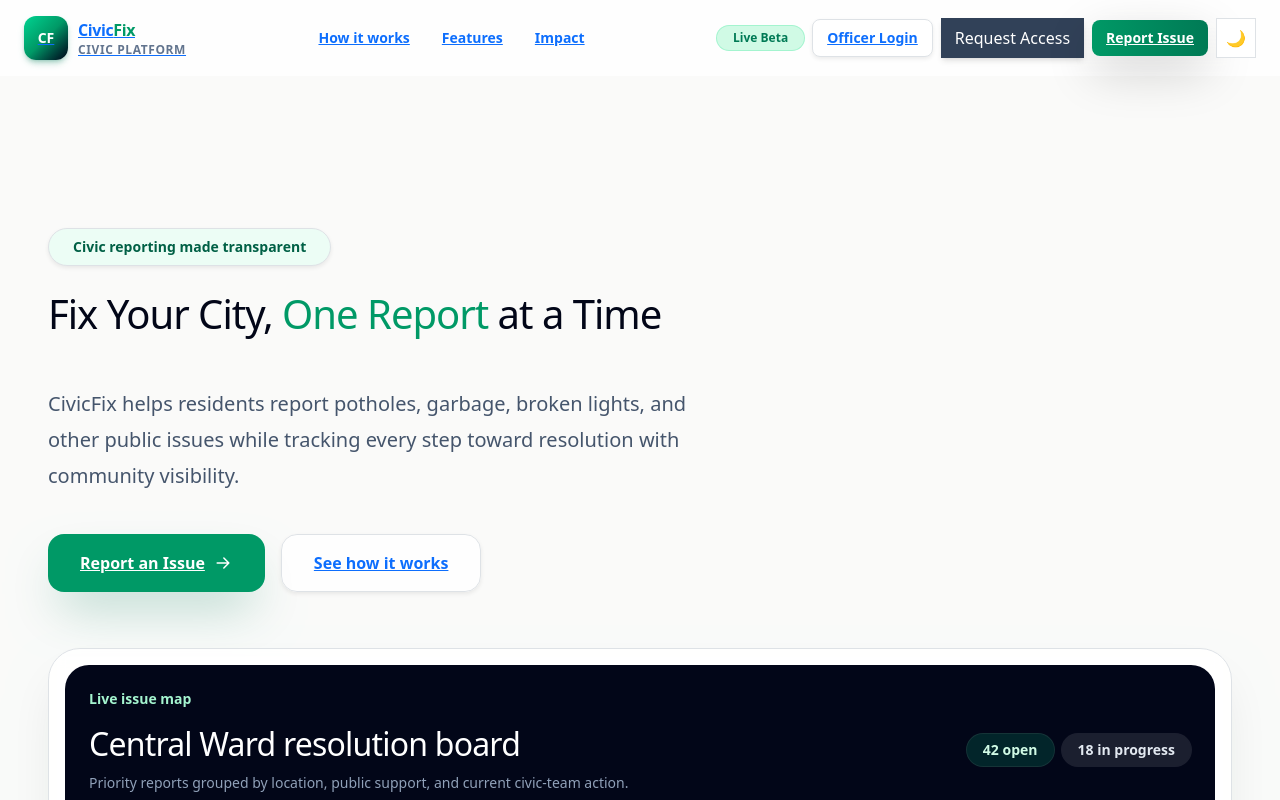
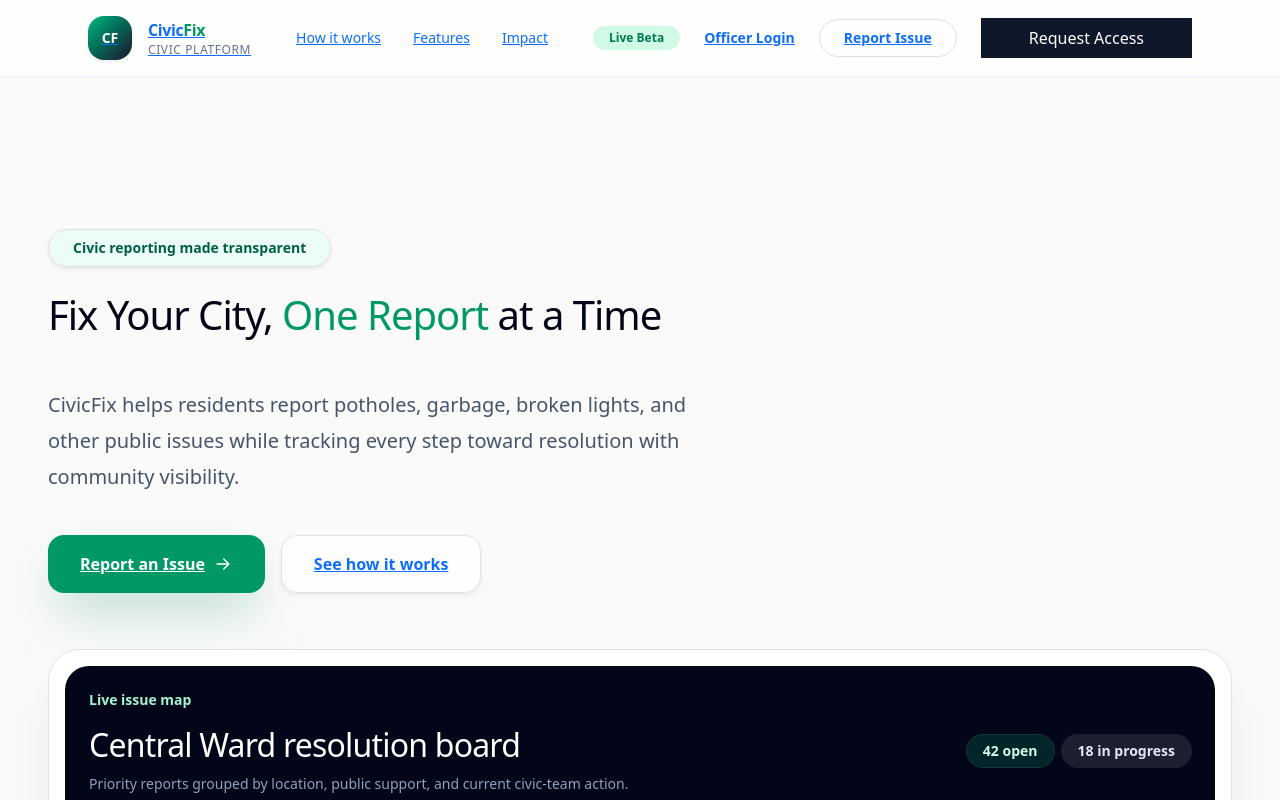
Before and after one commit to Civic-Fix/CivicFix, a React (Vite) app in the folder frontend/authority-jira/: page / in a window 1280 px wide. Shown: the top 800 px of the page. Built offline with nearby package versions, Linux system fonts and the light colour scheme; no server answers; a small style sheet from the web is missing.

Commit message:
updating navbar and setting alignment

```diff
--- a/frontend/authority-jira/src/components/Navbar.jsx
+++ b/frontend/authority-jira/src/components/Navbar.jsx
@@ -1,40 +1,37 @@
-import { useEffect, useState } from 'react'
+import { useState } from 'react'
 import { navItems } from './landingData'
 import RequestAccessModal from './RequestAccessModal'
 
 function Navbar() {
-  const [isDark, setIsDark] = useState(() => localStorage.getItem('civic-theme') === 'dark')
   const [isRequestAccessOpen, setIsRequestAccessOpen] = useState(false)
 
-  useEffect(() => {
-    document.documentElement.classList.toggle('civic-dark', isDark)
-    localStorage.setItem('civic-theme', isDark ? 'dark' : 'light')
-  }, [isDark])
+  return (
+    <header className="sticky top-0 z-50 bg-white/70 backdrop-blur-2xl border-b border-slate-200/60">
+      <div className="mx-auto max-w-6xl px-6 py-3">
+        <div className="flex items-center justify-between gap-6">
 
-  return (
-    <header className="sticky top-0 z-50 bg-white/80 backdrop-blur-xl">
-      <div className="mx-auto max-w-7xl px-4 py-3 sm:px-6 lg:px-8">
-        <div className="flex items-center justify-between gap-4">
           {/* Logo & Brand */}
-          <a href="#top" className="group flex shrink-0 items-center gap-2.5 text-slate-950">
-            <span className="grid h-11 w-11 place-items-center rounded-xl bg-gradient-to-br from-emerald-400 via-emerald-600 to-slate-950 text-sm font-black text-white shadow-md shadow-emerald-700/30 transition duration-300 group-hover:scale-110 group-hover:shadow-lg group-hover:shadow-emerald-700/40">
+          <a href="#top" className="group flex shrink-0 items-center gap-3 text-slate-900">
+            <span className="grid h-11 w-11 place-items-center rounded-2xl bg-gradient-to-br from-emerald-500 to-slate-900 text-sm font-black text-white shadow-sm shadow-emerald-700/20 transition duration-300 group-hover:scale-105">
               CF
             </span>
             <div className="hidden leading-tight sm:block">
-              <div className="text-base font-black tracking-tight">
+              <div className="text-base font-semibold tracking-tight">
                 Civic<span className="text-emerald-600">Fix</span>
               </div>
-              <div className="text-xs font-bold uppercase tracking-wider text-slate-500">Civic Platform</div>
+              <div className="text-xs font-medium uppercase tracking-wider text-slate-500">
+                Civic Platform
+              </div>
             </div>
           </a>
 
-          {/* Navigation Links - Desktop Only */}
+          {/* Navigation Links */}
           <nav className="hidden flex-1 items-center justify-center gap-8 lg:flex">
             {navItems.map((item) => (
               <a
                 key={item.label}
                 href={item.href}
-                className="text-sm font-semibold text-slate-700 transition duration-200 hover:text-emerald-600 hover:-translate-y-0.5"
+                className="text-sm font-medium text-slate-600 transition hover:text-slate-900"
               >
                 {item.label}
               </a>
@@ -42,52 +39,46 @@ function Navbar() {
           </nav>
 
           {/* Right Actions */}
-          <div className="flex items-center gap-2 sm:gap-3">
+          <div className="flex items-center gap-4">
+
             {/* Beta Badge */}
-            <span className="hidden rounded-full bg-emerald-100 px-3 py-1 text-xs font-bold text-emerald-700 ring-1 ring-emerald-200 xl:inline-block">
+            <span className="hidden rounded-full bg-emerald-100 px-3 py-1 text-xs font-semibold text-emerald-700 xl:inline-block">
               Live Beta
             </span>
 
-            {/* Officer Login */}
+            {/* Officer Login (minimal) */}
             <a
               href="/login"
-              className="rounded-lg border border-slate-300 bg-white px-3.5 py-2 text-xs font-bold text-slate-700 shadow-sm transition duration-300 hover:border-slate-400 hover:shadow-md hover:-translate-y-0.5 sm:text-sm"
+              className="text-sm font-semibold text-slate-600 hover:text-slate-900 transition"
             >
               Officer Login
             </a>
 
-            {/* Request Access */}
+            {/* Report Issue (secondary) */}
+            <a
+              href="#final-cta"
+              className="rounded-full border border-slate-300 px-4 py-2 text-sm font-semibold text-slate-700 transition hover:bg-slate-100"
+            >
+              Report Issue
+            </a>
+
+            {/* Request Access (primary CTA) */}
             <button
               onClick={() => setIsRequestAccessOpen(true)}
-              className="rounded-lg bg-slate-700 px-3.5 py-2 text-xs font-bold text-white shadow-md transition duration-300 hover:bg-slate-800 hover:shadow-lg hover:-translate-y-0.5 sm:text-sm"
+              className="rounded-full bg-slate-900 px-5 py-2 text-sm font-semibold text-white transition hover:bg-slate-800"
             >
               Request Access
             </button>
 
-            {/* Report Issue */}
-            <a
-              href="#final-cta"
-              className="rounded-lg bg-gradient-to-r from-emerald-600 to-emerald-700 px-3.5 py-2 text-xs font-bold text-white shadow-lg shadow-emerald-600/30 transition duration-300 hover:shadow-xl hover:shadow-emerald-600/40 hover:-translate-y-0.5 sm:text-sm"
-            >
-              Report Issue
-            </a>
-
-            {/* Theme Toggle */}
-            <button
-              type="button"
-              aria-label={isDark ? 'Switch to light theme' : 'Switch to dark theme'}
-              aria-pressed={isDark}
-              onClick={() => setIsDark((current) => !current)}
-              className="grid h-10 w-10 shrink-0 place-items-center rounded-lg border border-slate-200 bg-white text-lg transition duration-300 hover:bg-slate-50 hover:-translate-y-0.5 hover:shadow-md"
-            >
-              <span aria-hidden="true">{isDark ? '☀️' : '🌙'}</span>
-            </button>
           </div>
         </div>
       </div>
 
       {/* Request Access Modal */}
-      <RequestAccessModal isOpen={isRequestAccessOpen} onClose={() => setIsRequestAccessOpen(false)} />
+      <RequestAccessModal
+        isOpen={isRequestAccessOpen}
+        onClose={() => setIsRequestAccessOpen(false)}
+      />
     </header>
   )
 }
```
